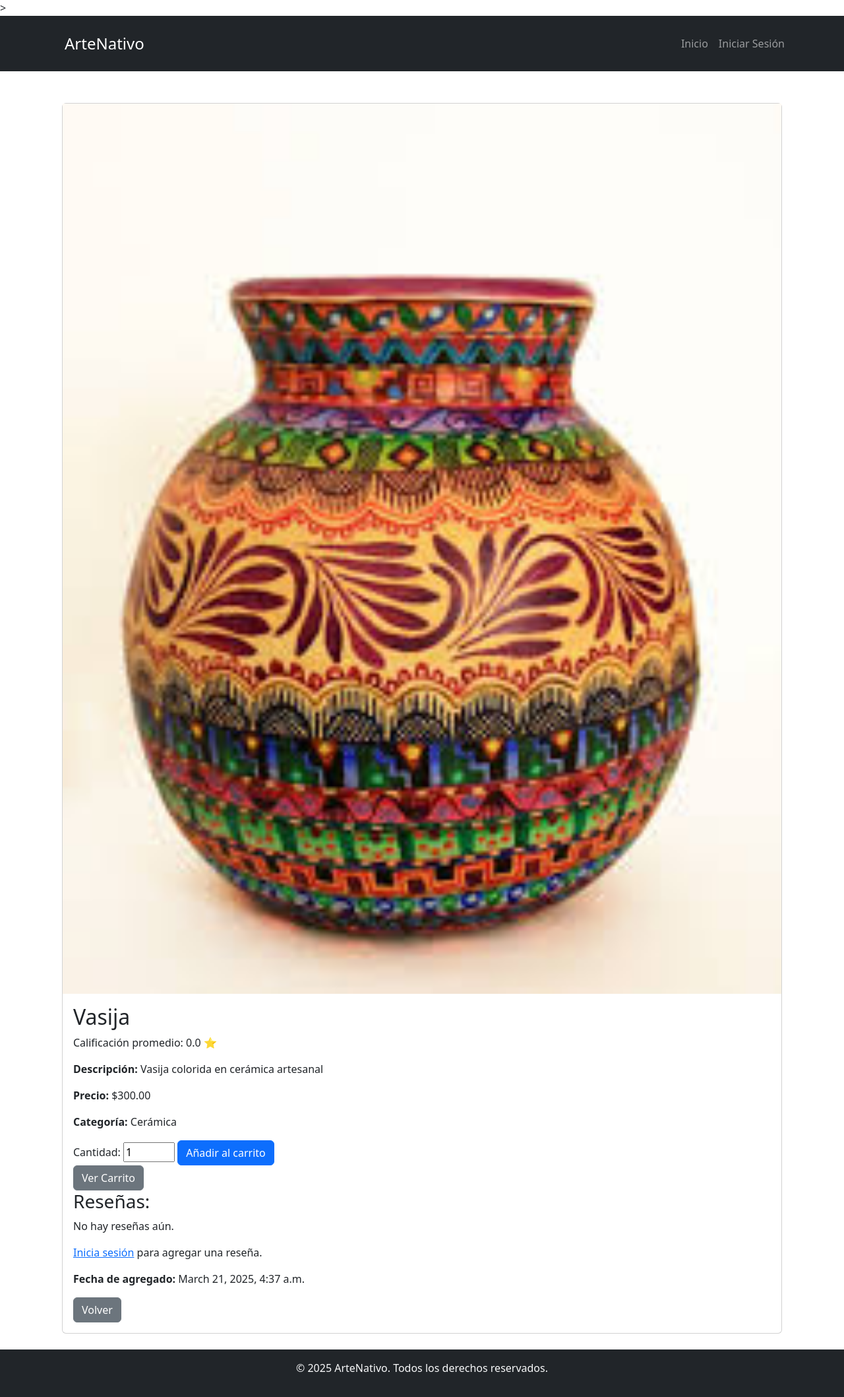
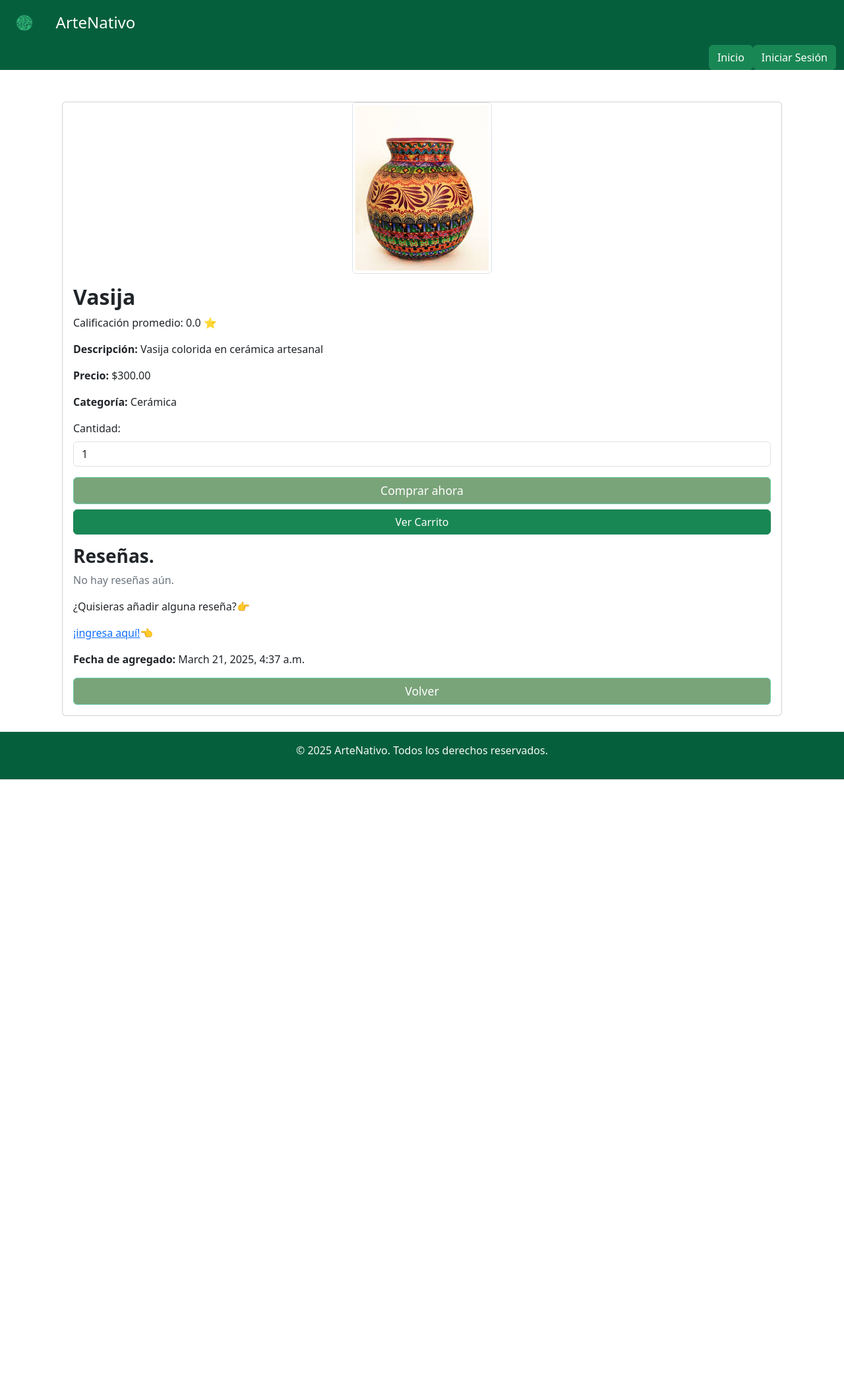
Before and after one commit to jdllorento/ArteNativo, a Django app: page /products/3/ in a window 1280 px wide. Shown: the whole page at 66% size. After the commit the page ends 1181 px from the top, so only its background shows below. Run offline with Django 4.2, Linux system fonts and the light colour scheme; data comes from the database, SQL or seed files in the repository.

Commit message:
generating product interface.

```diff
--- a/products/templates/products/add_review.html
+++ b/products/templates/products/add_review.html
@@ -1,5 +1,5 @@
 {% extends 'products/base.html' %}
-
+{% load static %}
 {% block content %}
 <div class="container mt-4">
     <h2>Agregar Review para {{ product.name }}</h2>
--- a/products/templates/products/base.html
+++ b/products/templates/products/base.html
@@ -4,28 +4,26 @@
     <meta charset="UTF-8">
     <meta name="viewport" content="width=device-width, initial-scale=1.0">
     <title>{% block title %}ArteNativo{% endblock %}</title>
-
     {% load static %}
-    <!-- Estilos -->>
     <link rel="stylesheet" href="https://cdn.jsdelivr.net/npm/bootstrap@5.3.0/dist/css/bootstrap.min.css">
-    <link rel="stylesheet" href="{% static 'css/styles.css' %}">
-
+    <link rel="stylesheet" href="{% static 'css/style.css' %}">
 </head>
 <body>
 
     <!-- Navbar -->
-    <nav class="navbar navbar-expand-lg navbar-dark bg-dark">
-        <div class="container">
+    <nav class="user-container navbar-expand-lg navbar-dark">
+        <div class="container-fluid">
             <div class="d-flex align-items-center">
+                <img class="naybar-logo me-2" src="/media/img/logotipoArteNativo.png" alt="logotipoArteNativo" style="height: 40px;">
                 <a class="navbar-brand fs-4 p-3 mb-0" href="{% url 'product_list' %}">ArteNativo</a>
-                <button class="navbar-toggler" type="button" data-bs-toggle="collapse" data-bs-target="#navbarNav">
+                <button class="navbar-toggler ms-auto" type="button" data-bs-toggle="collapse" data-bs-target="#navbarNav">
                     <span class="navbar-toggler-icon"></span>
                 </button>
             </div>
             <div class="collapse navbar-collapse" id="navbarNav">
                 <ul class="navbar-nav ms-auto">
                     <li class="nav-item">
-                        <a class="nav-link" href="{% url 'product_list' %}">Inicio</a>
+                        <a class= "btn btn-success text-center" href="{% url 'product_list' %}">Inicio</a>
                     </li>
                     {% if user.is_authenticated %}
                         <li class="nav-item">
@@ -43,8 +41,9 @@
                             </li>
                         {% endif %}
                     {% else %}
+                        <br />
                         <li class="nav-item">
-                            <a class="nav-link" href="{% url 'login' %}">Iniciar Sesión</a>
+                            <a class="btn btn-success text-center" href="{% url 'login' %}">Iniciar Sesión</a>
                         </li>
                     {% endif %}
                 </ul>
@@ -70,7 +69,7 @@
     </div>
 
     <!-- Footer -->
-    <footer class="bg-dark text-light text-center py-3 mt-4">
+    <footer class="user-container text-light text-center py-3 mt-4">
         <p>&copy; 2025 ArteNativo. Todos los derechos reservados.</p>
     </footer>
 
--- a/products/templates/products/product_detail.html
+++ b/products/templates/products/product_detail.html
@@ -1,29 +1,36 @@
 {% extends 'products/base.html' %}
+{% load static %}
+{% block content %}
+    <div class="container-fluid mt-5">
+        <div class="card">
+            <div class="d-flex align-items-center justify-content-center">
+        {% if product.image %}
+            <img src="{{ product.image.url }}" alt="{{ product.name }}" class="img-fluid img-thumbnail">
+        {% else %}
+            <img src="/media/products/default.jpg" alt="Imagen no disponible" class="img-fluid img-thumbnail">
+        {% endif %}
+            </div>
 
-{% block content %}
-<div class="container mt-5">
-    <div class="card">
-        {% if product.image %}
-            <img src="{{ product.image.url }}" alt="{{ product.name }}" class="product-image">
-        {% else %}
-            <img src="/media/products/default.jpg" alt="Imagen no disponible" class="product-image">
-        {% endif %}
         <div class="card-body">
-            <h2>{{ product.name }}</h2>
-            <p>Calificación promedio: {{ product.average_rating|default:0|floatformat:1 }} ⭐</p>
-            <p><strong>Descripción:</strong> {{ product.description }}</p>
-            <p><strong>Precio:</strong> ${{ product.price }}</p>
-            <p><strong>Categoría:</strong> {{ product.category }}</p>
+            <h2 class="card-title text-start fw-bold">{{ product.name }}</h2>
+            <p class="card-text">Calificación promedio: {{ product.average_rating|default:0|floatformat:1 }} ⭐</p>
+            <p class="card-text"><strong>Descripción:</strong> {{ product.description }}</p>
+            <p class="card-text"><strong>Precio:</strong> ${{ product.price }}</p>
+            <p class="card-text"><strong>Categoría:</strong> {{ product.category }}</p>
 
-            <form method="POST" action="{% url 'add_to_cart' product.id %}">
+            <form method="POST" action="{% url 'add_to_cart' product.id %}" class="mb-3">
                 {% csrf_token %}
-                <label for="quantity">Cantidad:</label>
-                <input type="number" name="quantity" id="quantity" value="1" min="1" max="{{ product.stock }}">
-                <button type="submit" class="btn btn-primary">Añadir al carrito</button>
+                <div class="mb-3">
+                    <label for="quantity" class="form-label">Cantidad:</label>
+                    <input type="number" name="quantity" id="quantity" value="1" min="1" max="{{ product.stock }}" class="form-control">
+                </div>
+                <div class="d-grid gap-2">
+                <button type="submit" class="btn btn-custom-button:hover custom-button text-center">Comprar ahora</button>
             </form>
-            <a href="{% url 'cart_detail' %}" class="btn btn-secondary">Ver Carrito</a>
-
-            <h3>Reseñas:</h3>
+            <a href="{% url 'cart_detail' %}" class="btn btn-success text-center">Ver Carrito</a>
+            </div>
+                <div class="col-sm-6 mb-3 mb-sm-0">
+                <h3 class="card-title text-start fw-bold">Reseñas.</h3>
                 {% if reviews %}
                     {% for review in reviews %}
                         <div class="card my-2">
@@ -35,17 +42,20 @@
                         </div>
                     {% endfor %}
                 {% else %}
-                <p>No hay reseñas aún.</p>
+                    <p class="card-text text-secondary">No hay reseñas aún.</p>
                 {% endif %}
 
                 {% if user.is_authenticated %}
                     <a href="{% url 'add_review' product.id %}" class="btn btn-primary">Agregar Review</a>
                 {% else %}
-                <p><a href="{% url 'login' %}">Inicia sesión</a> para agregar una reseña.</p>
+                    <p>¿Quisieras añadir alguna reseña?👉<p><a href="{% url 'login' %}">¡ingresa aquí!</a>👈</p>
                 {% endif %}
 
                 <p><strong>Fecha de agregado:</strong> {{ product.date_added }}</p>
-            <a href="{% url 'product_list' %}" class="btn btn-secondary">Volver</a>
+            </div>
+            <div class="d-grid gap-2">
+            <a href="{% url 'product_list' %}" class="btn btn-custom-button:hover custom-button text-center">Volver</a>
+            </div>
             </div>
         </div>
     </div>
--- a/users/templates/users/base.html
+++ b/users/templates/users/base.html
@@ -13,7 +13,7 @@
         <div class="container-fluid">
             <div class="d-flex align-items-center">
                 <img class="naybar-logo me-2"  src="/media/img/logotipoArteNativo.png" alt="logotipoArteNativo"  style="height: 40px;">
-                <a class="navbar-logo fs-2 p-2 mb-0" href="{% url 'product_list' %}">ArteNativo</a>
+                <a class="navbar-brand fs-2 p-2 mb-0" href="{% url 'product_list' %}">ArteNativo</a>
             </div>
             <button class="navbar-toggler ms-auto" type="button" data-bs-toggle="collapse" data-bs-target="#navbarNav">
                 <span class="navbar-toggler-icon"></span>
@@ -21,7 +21,7 @@
                 <div class="collapse navbar-collapse" id="navbarNav">
                     <ul class="navbar-nav ms-auto">
                         <li class="nav-item">
-                            <a class="nav-link" href="{% url 'product_list' %}">Inicio</a>
+                            <a class="btn btn-custom-button:hover custom-button text-center" href="{% url 'product_list' %}">Inicio</a>
                         </li>
                         {% if user.is_authenticated %}
                             <li class="nav-item">
@@ -40,7 +40,7 @@
                             {% endif %}
                         {% else %}
                             <li class="nav-item">
-                                <a class="nav-link" href="{% url 'login' %}">Iniciar Sesión</a>
+                                <a class="btn btn-custom-button:hover custom-button text-center" href="{% url 'login' %}">Iniciar Sesión</a>
                             </li>
                         {% endif %}
                     </ul>
```
Also changed, not shown: products/static/css/style.css (added, +27 -0 lines), products/templates/products/product_list.html (+3 -5 lines), users/templates/users/basic_register.html (+6 -4 lines). Lines whose indentation alone changed are shown as unchanged.
